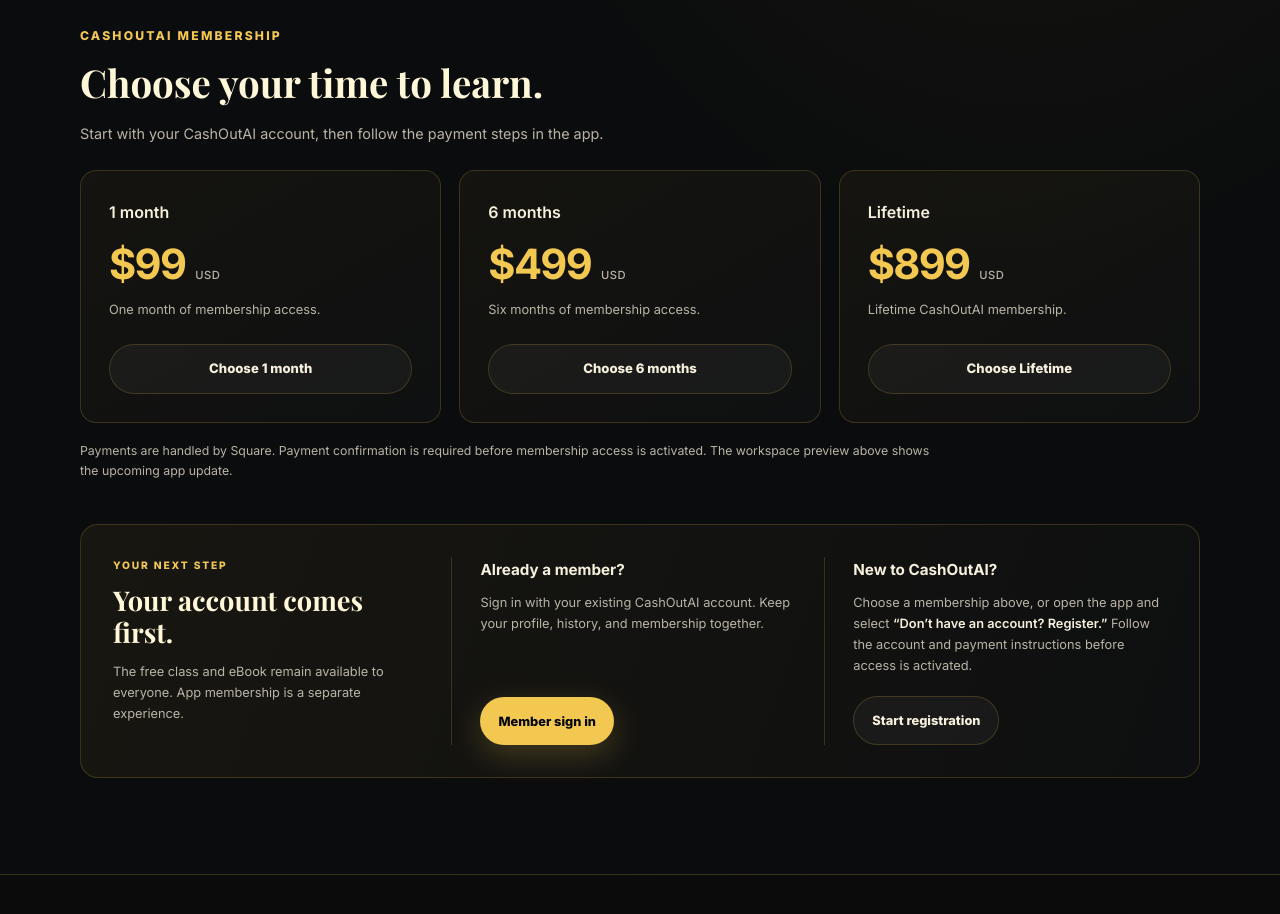
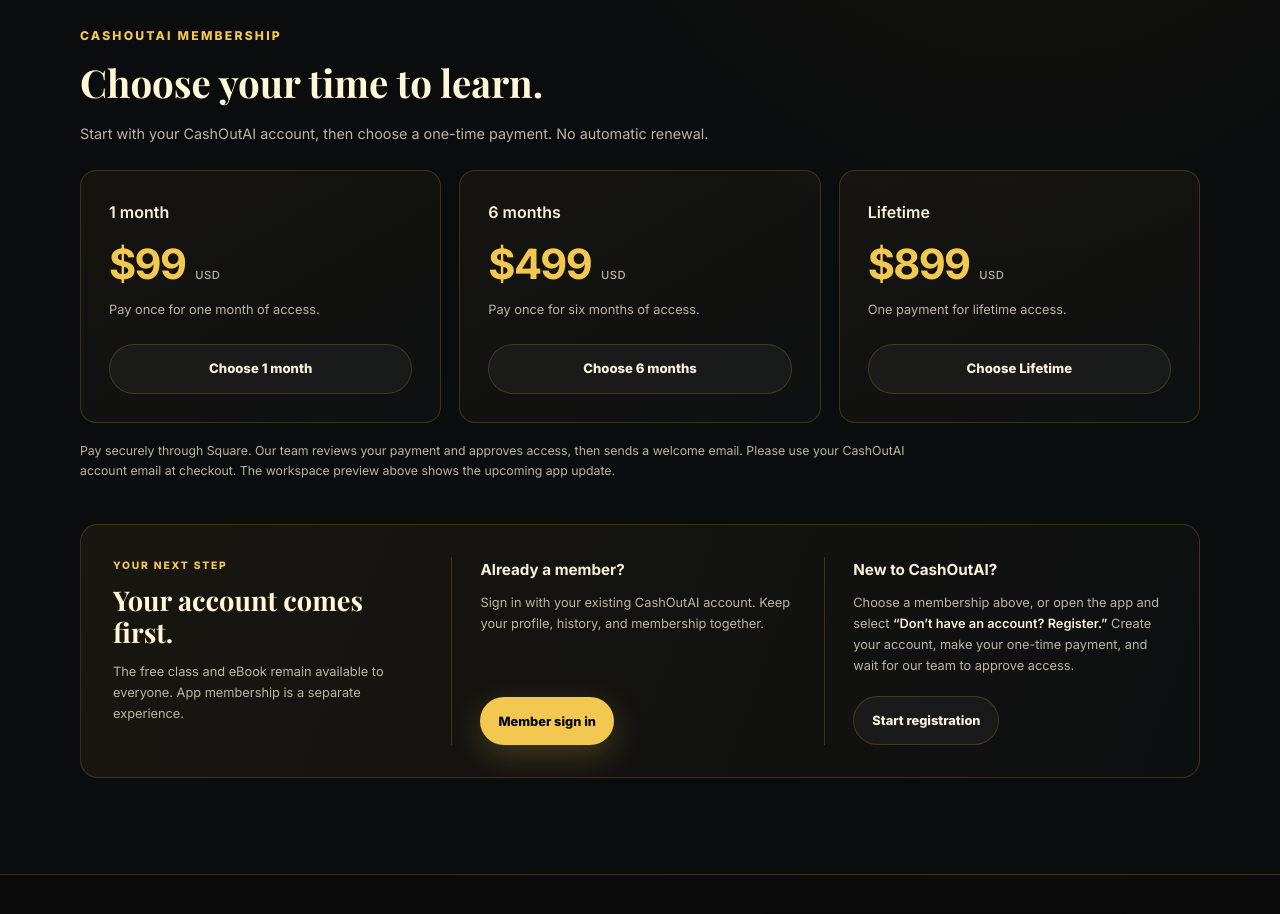
Before and after one commit to zenmillonario/zenmillionaires-site, a plain HTML site: page index.html in a window 1280 px wide. Shown: the part 1800-2714 px from the top of the page. Drawn offline with nearby package versions, Linux system fonts and the light colour scheme.

Commit message:
Clarify one-time membership purchases and manual access approval

```diff
--- a/index.html
+++ b/index.html
@@ -197,29 +197,29 @@
           <div class="app-membership-heading">
             <p class="eyebrow">CashOutAI membership</p>
             <h3 id="membership-heading">Choose your time to learn.</h3>
-            <p>Start with your CashOutAI account, then follow the payment steps in the app.</p>
+            <p>Start with your CashOutAI account, then choose a one-time payment. No automatic renewal.</p>
           </div>
           <div class="membership-plans">
             <article class="membership-plan">
               <h4>1 month</h4>
               <p class="membership-price">$99 <span>USD</span></p>
-              <p class="membership-term">One month of membership access.</p>
+              <p class="membership-term">Pay once for one month of access.</p>
               <a class="btn btn-secondary" href="https://cashoutai.app/?join=monthly" target="_blank" rel="noopener">Choose 1 month <span class="visually-hidden">(opens a new tab)</span></a>
             </article>
             <article class="membership-plan">
               <h4>6 months</h4>
               <p class="membership-price">$499 <span>USD</span></p>
-              <p class="membership-term">Six months of membership access.</p>
+              <p class="membership-term">Pay once for six months of access.</p>
               <a class="btn btn-secondary" href="https://cashoutai.app/?join=six_months" target="_blank" rel="noopener">Choose 6 months <span class="visually-hidden">(opens a new tab)</span></a>
             </article>
             <article class="membership-plan">
               <h4>Lifetime</h4>
               <p class="membership-price">$899 <span>USD</span></p>
-              <p class="membership-term">Lifetime CashOutAI membership.</p>
+              <p class="membership-term">One payment for lifetime access.</p>
               <a class="btn btn-secondary" href="https://cashoutai.app/?join=lifetime" target="_blank" rel="noopener">Choose Lifetime <span class="visually-hidden">(opens a new tab)</span></a>
             </article>
           </div>
-          <p class="membership-note">Payments are handled by Square. Payment confirmation is required before membership access is activated. The workspace preview above shows the upcoming app update.</p>
+          <p class="membership-note">Pay securely through Square. Our team reviews your payment and approves access, then sends a welcome email. Please use your CashOutAI account email at checkout. The workspace preview above shows the upcoming app update.</p>
         </section>
 
         <div id="app-access" class="app-access reveal">
@@ -235,7 +235,7 @@
           </div>
           <div class="app-entry">
             <h4>New to CashOutAI?</h4>
-            <p>Choose a membership above, or open the app and select <strong>“Don’t have an account? Register.”</strong> Follow the account and payment instructions before access is activated.</p>
+            <p>Choose a membership above, or open the app and select <strong>“Don’t have an account? Register.”</strong> Create your account, make your one-time payment, and wait for our team to approve access.</p>
             <a class="btn btn-secondary" href="https://cashoutai.app/" target="_blank" rel="noopener">Start registration <span class="visually-hidden">(opens a new tab)</span></a>
           </div>
         </div>
```
Also changed, not shown: 2 other files.
